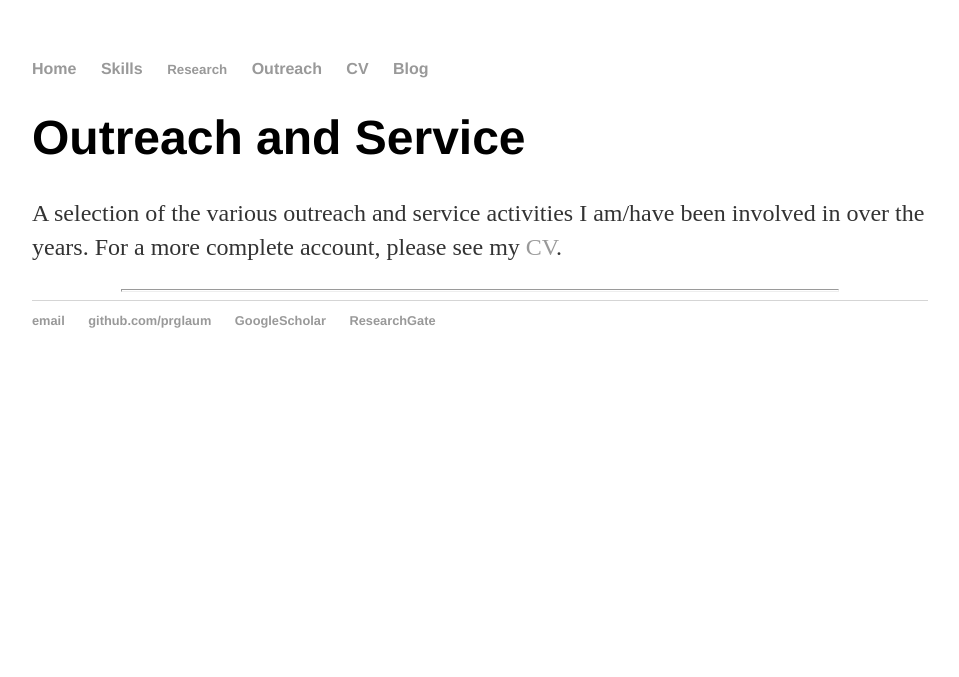
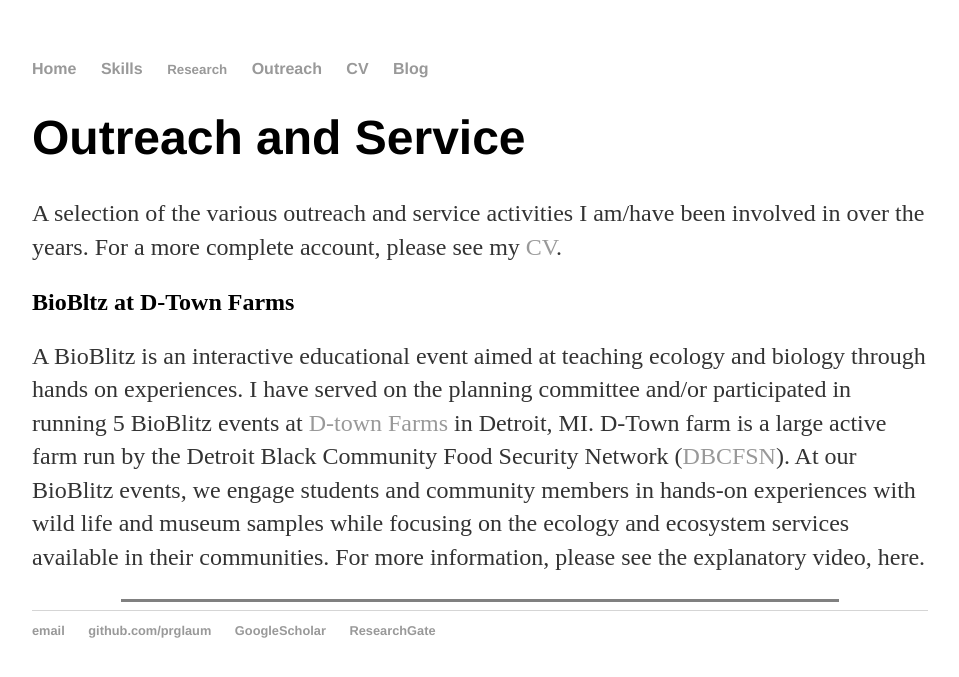
Before and after one commit to prglaum/prglaum.github.io, a Jekyll site: the page built from outreach/index.html, in a window 1280 px wide. Shown: the top 677 px of the page, without its empty margins (160-1119 px from the left). Built offline with Jekyll 4.4.1, drawn with Linux system fonts in a browser that asks for light colours.

Commit message:
Update index.html

```diff
--- a/outreach/index.html
+++ b/outreach/index.html
@@ -9,6 +9,12 @@ title: Outreach & Service
  </p>
 </div><!-- /.blurb -->
 
+<h2>BioBltz at D-Town Farms </h2>
+<p>A BioBlitz is an interactive educational event aimed at teaching ecology and biology through hands on experiences. I have served on the planning
+	committee and/or participated in running 5 BioBlitz events at <a href="https://www.d-townfarm.com/">D-town Farms</a> in Detroit, MI. D-Town farm is a large active farm run by the
+	Detroit Black Community Food Security Network (<a href="https://www.dbcfsn.org/">DBCFSN</a>). At our BioBlitz events, we engage students and community members in hands-on experiences
+	with wild life and museum samples while focusing on the ecology and ecosystem services available in their communities.
+	For more information, please see the explanatory video, here. </p>
 
 
-<hr width="80%" align="center" size="3">
+<hr width="80%" align="center" size="3" NOSHADE="noshade">
```
